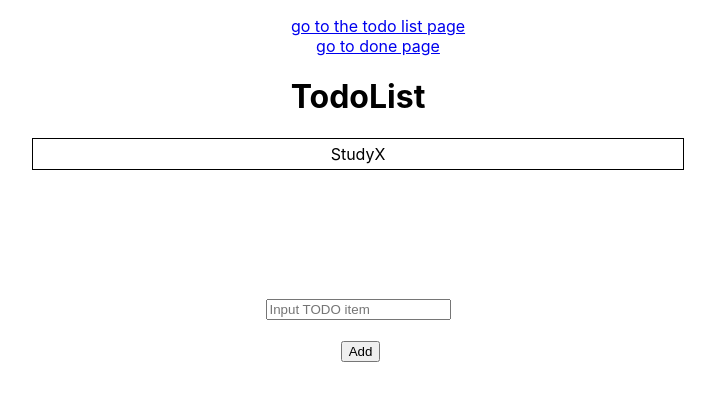
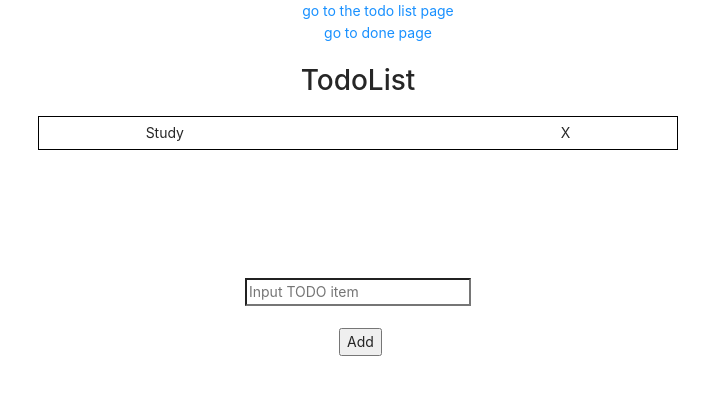
Before and after one commit to magluar/tw-react-todo-list, a React (Create React App) app: page / in a window 1280 px wide. Shown: the top 400 px of the page, without its empty margins (282-997 px from the left). Built offline with nearby package versions, Linux system fonts and the light colour scheme; no server answers.

Commit message:
[todo][magluar] feat: add update to store in API

```diff
--- a/package.json
+++ b/package.json
@@ -7,6 +7,7 @@
     "@testing-library/jest-dom": "^5.14.1",
     "@testing-library/react": "^11.2.7",
     "@testing-library/user-event": "^12.8.3",
+    "antd": "^4.16.12",
     "axios": "^0.21.1",
     "react": "^17.0.2",
     "react-dom": "^17.0.2",
--- a/src/App.js
+++ b/src/App.js
@@ -1,6 +1,6 @@
 import './App.css';
 import ToDoList from './features/todos/components/ToDoList';
-import {Route, Link, BrowserRouter, Switch, HashRouter} from "react-router-dom";
+import {Route, Link, BrowserRouter, Switch} from "react-router-dom";
 import NotFoundPage from './features/notfound/NotFoundPage';
 import DoneList from './features/todos/components/DoneList';
 
--- a/src/features/apis/api.js
+++ b/src/features/apis/api.js
@@ -1,7 +1,7 @@
 import axios from 'axios';
 
 const api = axios.create({
-    baseURL: 'https://5d6f7991482b530014d2e376.mockapi.io/api',
+    baseURL: 'https://611d0b877d273a0017e2f5e2.mockapi.io/',
 })
 
 export default api;
--- a/src/features/apis/todo.js
+++ b/src/features/apis/todo.js
@@ -7,3 +7,7 @@ export const getTodos = () => {
 export const addTodo = (text) => {
     return api.post("/todos", {text});
 }
+
+export const updateTodo = (id, done) => {
+    return api.put(`/todos/${id}`, done);
+}
--- a/src/features/styles/TodoItem.css
+++ b/src/features/styles/TodoItem.css
@@ -14,6 +14,6 @@
     padding: 5px;
 }
 
-/* #deleteBtn {
-    margin-right: 65%;
-} */
+#deleteBtn {
+    margin-left: 60%;
+}
--- a/src/features/todos/components/TodoItem.js
+++ b/src/features/todos/components/TodoItem.js
@@ -1,20 +1,30 @@
 import React from 'react';
 import { useDispatch, useSelector } from 'react-redux';
-import {selectTodoIds, ToggleToDo} from "../../todos/reducers/todosSlice"
+import {selectTodoIds, ToggleToDo, DeleteTodo} from "../../todos/reducers/todosSlice"
 import "../../styles/TodoItem.css"
+import { updateTodo } from '../../apis/todo';
 
 function TodoItem(props) {
     const todo = useSelector(state => selectTodoIds(state, props.id))
     const dispatch = useDispatch();
 
-    function handleClick(){
+    function handleTodo(){
+        updateTodo(props.id, {done: !todo.done}).then((response) => {
+            console.log(response);
         dispatch(ToggleToDo(props.id));
+        });
+    }
+
+    function handleDeleteClick(event){
+        event.stopPropagation(event);
+        dispatch(DeleteTodo(props.id));
     }
 
     const todoStatus = todo.done ? "done" : "";
 
-    return <div><div onClick={handleClick}
-    className={`TodoItem-todo ${todoStatus}`}>{todo.text}<span id="deleteBtn">X</span></div></div>;
+    return <div><div onClick={handleTodo}
+    className={`TodoItem-todo ${todoStatus}`}>{todo.text}<span id="deleteBtn"
+    onClick={handleDeleteClick}>X</span></div></div>;
 }
 
 export default TodoItem;
--- a/src/features/todos/reducers/todosSlice.js
+++ b/src/features/todos/reducers/todosSlice.js
@@ -28,13 +28,16 @@ const todosSlice= createSlice({
             const todo = state.entities[action.payload];
             todo.done = !todo.done;
         },
+        DeleteTodo(state, action) {
+            todosAdapter.removeOne(state, action.payload);
+        },
         addTodos(state, action) {
             todosAdapter.addMany(state, action.payload);
-        }
+        },
     },
 });
 
-export const {AddTodo, ToggleToDo, addTodos} = todosSlice.actions;
+export const {AddTodo, ToggleToDo, DeleteTodo, addTodos} = todosSlice.actions;
 
 export default todosSlice.reducer;
 
@@ -44,7 +47,6 @@ export const{selectIds: selectToDoIds, selectById: selectTodoIds} = todosAdapter
 
 export const {
     selectAll: selectTodos,
-    // selectIds: selectTodoIds,
     selectById: selectTodoById,
 } = todosAdapter.getSelectors((state) => state.todoList);
 
--- a/src/index.js
+++ b/src/index.js
@@ -1,5 +1,6 @@
 import React from 'react';
 import ReactDOM from 'react-dom';
+import 'antd/dist/antd.css';
 import './index.css';
 import App from './App';
 import reportWebVitals from './reportWebVitals';
```
Also changed, not shown: 1 other file (tests, documents, lock files or other folders).
